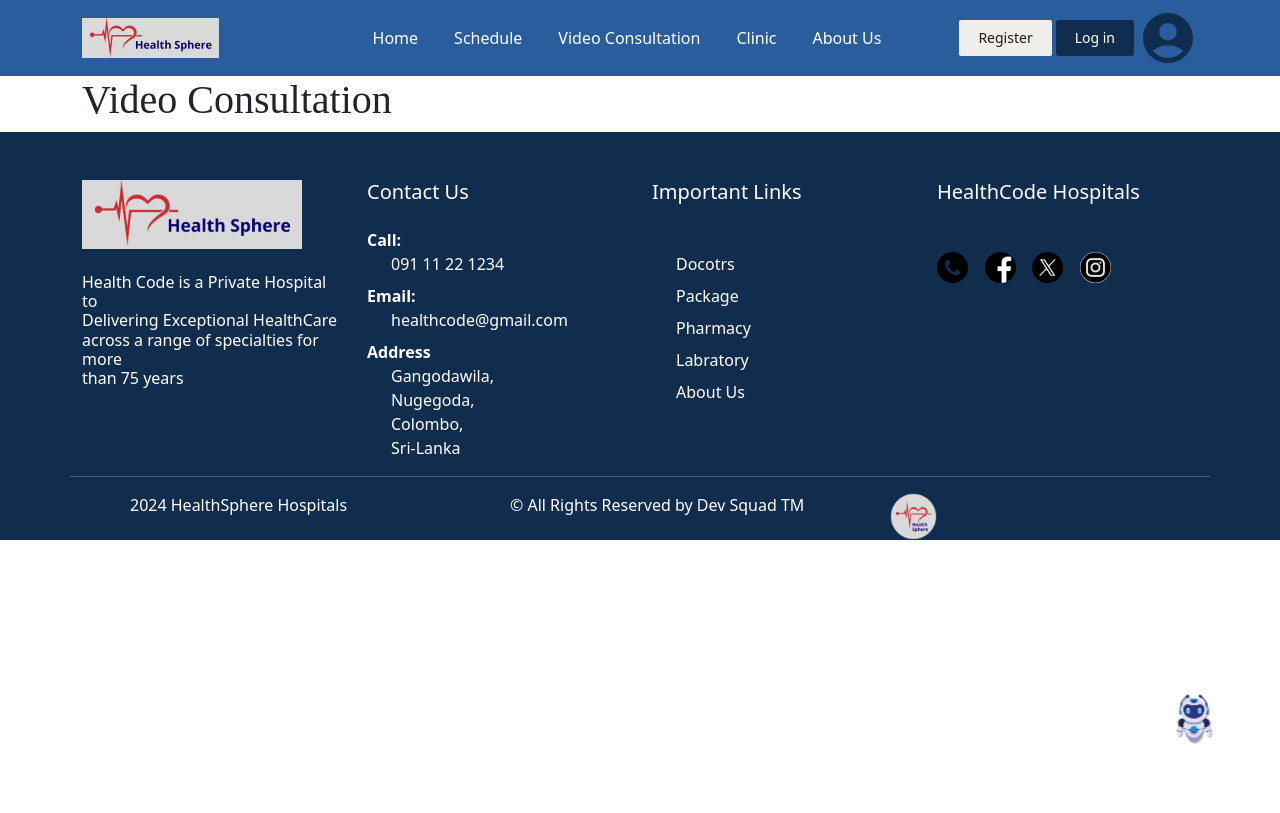
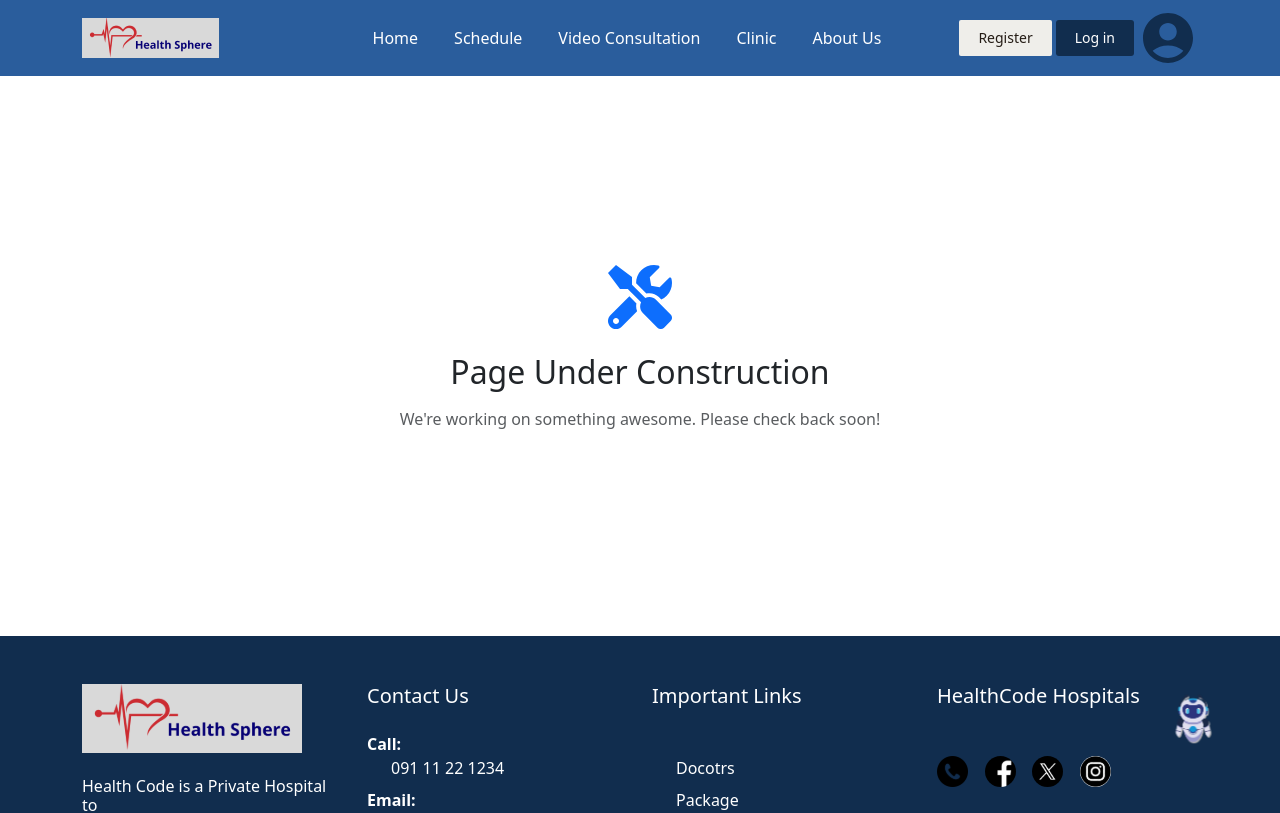
Before and after one commit to thathsarabandara/HealthSphereProject-, a React (Create React App) app in the folder client/: page /doctor/videoconsultation in a window 1280 px wide. Shown: the top 813 px of the page. Built offline with nearby package versions, Linux system fonts and the light colour scheme; no server answers.

Commit message:
add minimal display to video consultations

```diff
--- a/client/src/pages/doctor/DoctorVideoConsultation.js
+++ b/client/src/pages/doctor/DoctorVideoConsultation.js
@@ -1,17 +1,17 @@
-import React, {useEffect, useState} from 'react'
+import React, { useState } from 'react';
+import { FaTools } from 'react-icons/fa';
 import Loader from '../../components/common/Loader';
 
-function DoctorVideoConsultation() {
-  const [isLoading, setIsLoading] = useState(true);
+const DoctorVideoConsultation = () => {
+  const [loading, setLoading] = useState(true);
 
-  useEffect(() => {
-    const loadingTimeout = setTimeout(() => setIsLoading(false), 3000);
-    return () => clearTimeout(loadingTimeout);
-  }, []);
+  // Simulate loading
+  setTimeout(() => {
+    setLoading(false);
+  }, 1000);
 
-  if (isLoading) {
-    return (
-      <div style={{
+  if (loading) {
+    return <div style={{
       position: 'fixed',
       top: 0,
       left: 0,
@@ -25,13 +25,17 @@ function DoctorVideoConsultation() {
     }}>
       <Loader />
     </div>
+  }
+
+  return (
+    <div className="d-flex justify-content-center align-items-center" style={{ minHeight: '70vh' }}>
+      <div className="text-center">
+        <FaTools size={64} className="text-primary mb-4" />
+        <h2 className="mb-3">Page Under Construction</h2>
+        <p className="text-muted">We're working on something awesome. Please check back soon!</p>
+      </div>
+    </div>
   );
 };
-  return (
-    <div className='container'>
-      <h1>Video Consultation</h1>
-    </div>
-  )
-}
 
-export default DoctorVideoConsultation
+export default DoctorVideoConsultation;
```
Lines whose indentation alone changed are shown as unchanged.
